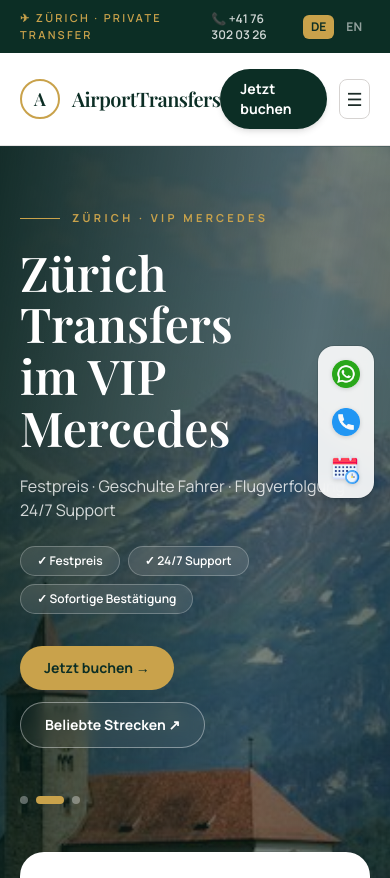
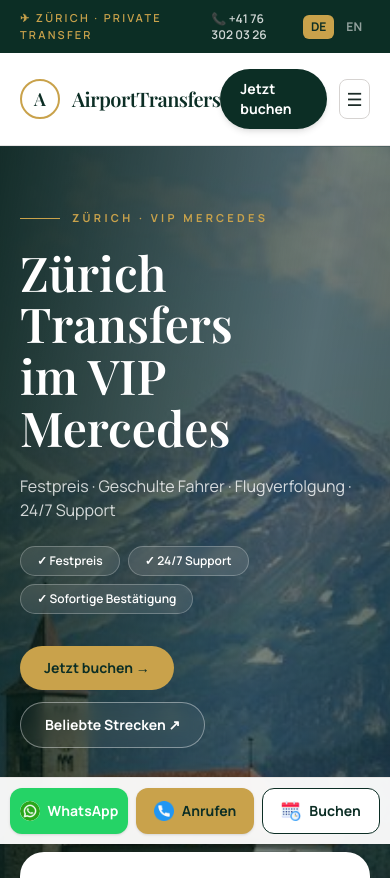
Before and after one commit to fatihemincakiroglu/AirportTransfers, a Next.js app: page / in a window 390 px wide. Shown: the top 878 px of the page. Built offline with nearby package versions, Linux system fonts and the light colour scheme.

Commit message:
mobil alt cubuk

```diff
--- a/app/components.tsx
+++ b/app/components.tsx
@@ -489,7 +489,7 @@ export function SiteFooter({ compact }: { compact?: boolean }) {
   );
 }
 
-// ── Yüzen yan butonlar (buzlu cam dock + ikonlar) ─────────────
+// ── Yüzen butonlar: masaüstünde yan dock, mobilde alt çubuk ───
 export function FloatingButtons() {
   const { lang } = useLang();
   const btn =
@@ -499,11 +499,13 @@ export function FloatingButtons() {
     "pointer-events-none absolute right-full mr-3 whitespace-nowrap rounded-lg px-2.5 py-1 text-xs font-bold text-white opacity-0 shadow-lg transition-all duration-300 group-hover:opacity-100";
 
   const labels = lang === "de"
-    ? { wa: "WhatsApp", call: "Anrufen", book: "Jetzt buchen" }
-    : { wa: "WhatsApp", call: "Call us", book: "Book now" };
+    ? { wa: "WhatsApp", call: "Anrufen", book: "Buchen" }
+    : { wa: "WhatsApp", call: "Call", book: "Book" };
 
   return (
-    <div className="fixed right-4 top-1/2 z-50 flex -translate-y-1/2 flex-col gap-1 rounded-2xl bg-white/90 p-1.5 shadow-xl ring-1 ring-black/10 backdrop-blur">
+    <>
+      {/* Masaüstü: sağda buzlu cam dock */}
+      <div className="fixed right-4 top-1/2 z-50 hidden -translate-y-1/2 flex-col gap-1 rounded-2xl bg-white/90 p-1.5 shadow-xl ring-1 ring-black/10 backdrop-blur md:flex">
         <a href={waHref()} target="_blank" rel="noopener noreferrer" aria-label={labels.wa} className={btn}>
           {/* eslint-disable-next-line @next/next/no-img-element */}
           <img src="/icons/whatsapp.png" alt="" className={icon} />
@@ -520,5 +522,46 @@ export function FloatingButtons() {
           <span className={tip} style={{ background: C.pine }}>{labels.book}</span>
         </a>
       </div>
+
+      {/* Mobil: içerik alt çubuğun arkasında kalmasın diye boşluk */}
+      <div aria-hidden className="h-[76px] md:hidden" />
+
+      {/* Mobil: altta sabit eylem çubuğu */}
+      <div
+        className="fixed inset-x-0 bottom-0 z-50 border-t border-stone-200 bg-white/95 backdrop-blur md:hidden"
+        style={{ paddingBottom: "env(safe-area-inset-bottom)" }}
+      >
+        <div className="grid grid-cols-3 gap-2 p-2.5">
+          <a
+            href={waHref()}
+            target="_blank"
+            rel="noopener noreferrer"
+            className="flex items-center justify-center gap-2 rounded-xl bg-[#25D366] px-2 py-3 text-sm font-bold text-white shadow-sm active:scale-95"
+          >
+            {/* eslint-disable-next-line @next/next/no-img-element */}
+            <img src="/icons/whatsapp.png" alt="" className="h-5 w-5 rounded-full bg-white object-contain" />
+            {labels.wa}
+          </a>
+          <a
+            href={`tel:+${WHATSAPP_NUMBER}`}
+            className="flex items-center justify-center gap-2 rounded-xl px-2 py-3 text-sm font-bold shadow-sm active:scale-95"
+            style={{ background: C.gold, color: C.pine }}
+          >
+            {/* eslint-disable-next-line @next/next/no-img-element */}
+            <img src="/icons/phone.png" alt="" className="h-5 w-5 object-contain" />
+            {labels.call}
+          </a>
+          <a
+            href="/#buchen"
+            className="flex items-center justify-center gap-2 rounded-xl border bg-white px-2 py-3 text-sm font-bold active:scale-95"
+            style={{ borderColor: C.pine, color: C.pine }}
+          >
+            {/* eslint-disable-next-line @next/next/no-img-element */}
+            <img src="/icons/booking.png" alt="" className="h-5 w-5 object-contain" />
+            {labels.book}
+          </a>
+        </div>
+      </div>
+    </>
   );
 }
```
Lines whose indentation alone changed are shown as unchanged.
